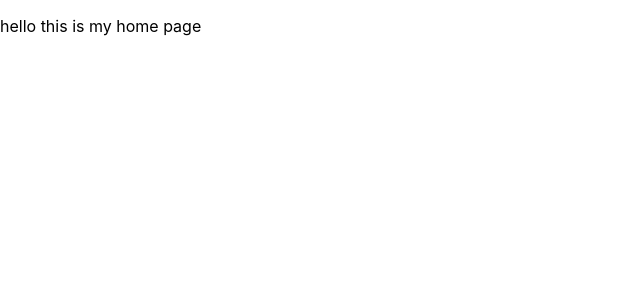
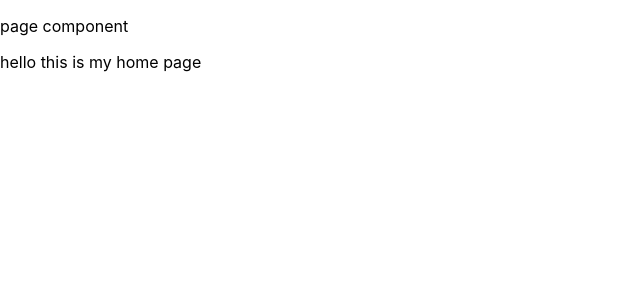
Before and after one commit to Guitarninja1/erickaskim.com, a Next.js app: page / in a window 1280 px wide. Shown: the top 300 px of the page, without its empty margins (0-640 px from the left). Built offline with nearby package versions, Linux system fonts and the light colour scheme.

Commit message:
impliment page layout

```diff
--- a/pages/_app.js
+++ b/pages/_app.js
@@ -1,7 +1,10 @@
 import '../styles/globals.css'
+import Page from '../components/Page'
 
-function MyApp({ Component, pageProps }) {
-  return <Component {...pageProps} />
+export default function MyApp({ Component, pageProps }) {
+  return (
+    <Page>
+      <Component {...pageProps} />
+    </Page>
+  )
 }
-
-export default MyApp
```
